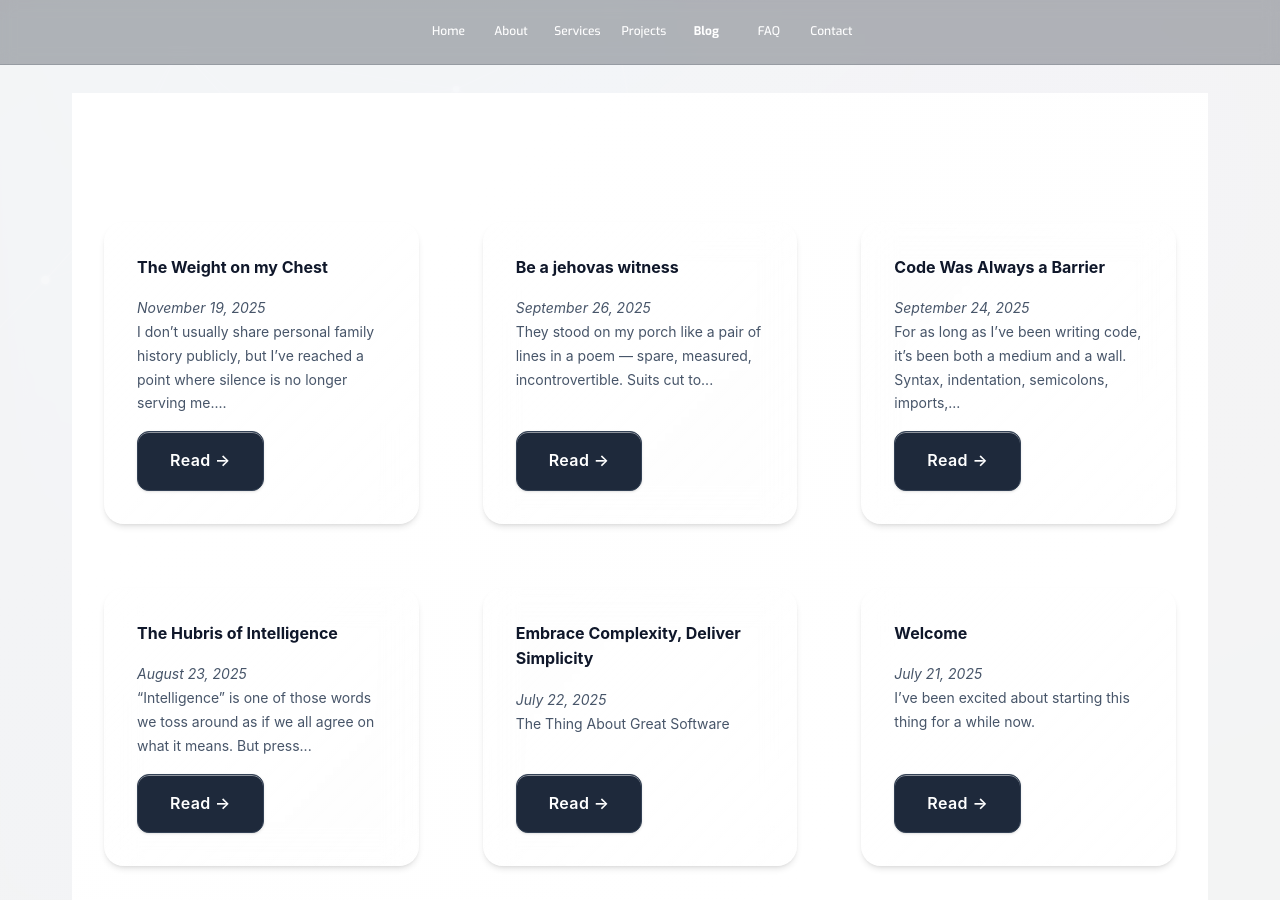
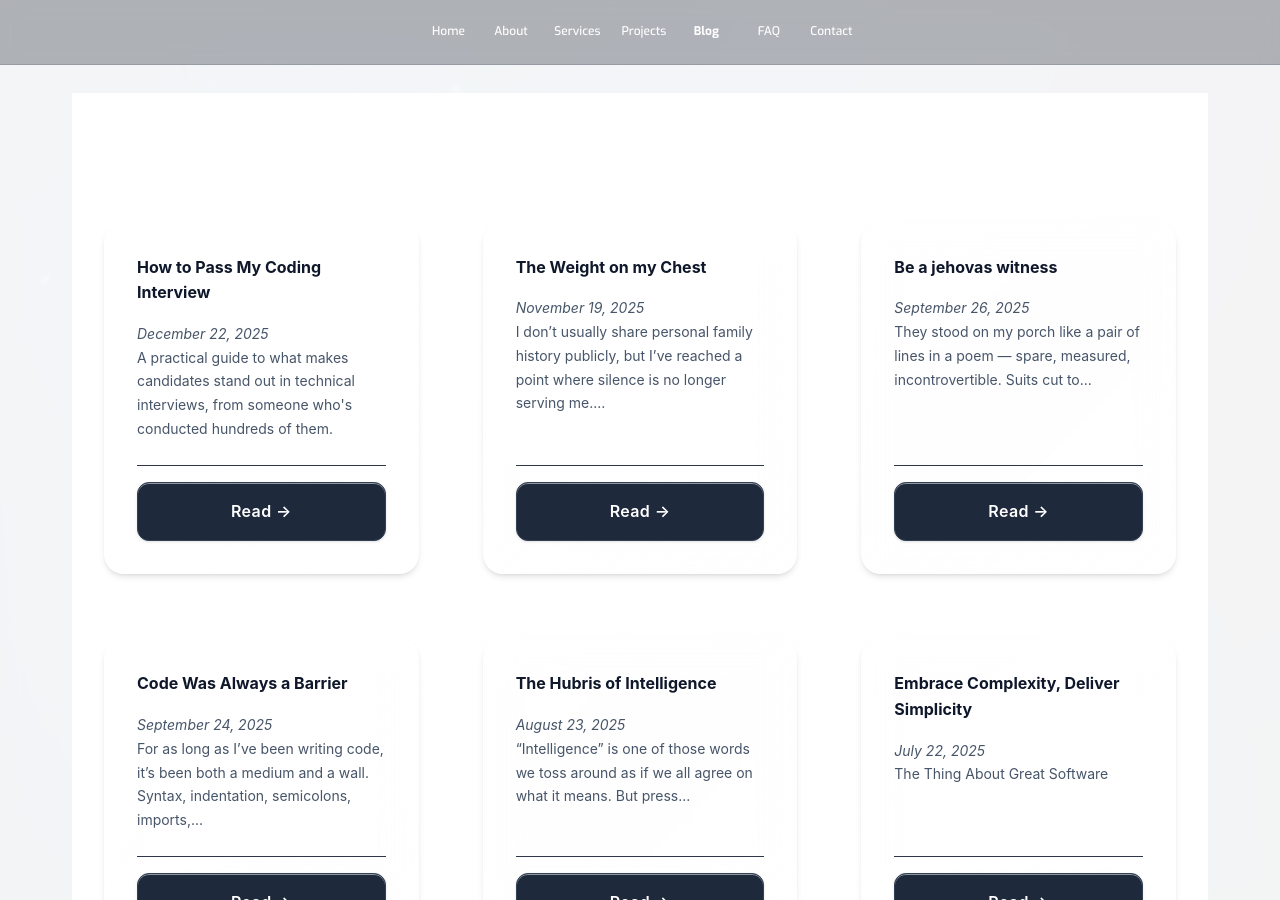
Before and after one commit to egeste/egeste.github.io, a Jekyll site: the page built from blog.md, in a window 1280 px wide and 900 px high, scrolled down 1421 px. Built offline with Jekyll 4.4.1, drawn with Linux system fonts in a browser that asks for light colours; some of the changed lines change nothing that is shown.

Commit message:
How to pass my interview

```diff
--- a/_config.yml
+++ b/_config.yml
@@ -3,6 +3,7 @@
   - jekyll-feed
   - jekyll-sitemap
   - jekyll-seo-tag
+  - jekyll-redirect-from
 
 # ===== SITE CONFIGURATION =====
 title: Steve Regester - Technology Consulting & Engineering Leadership
--- /dev/null
+++ b/_posts/2025-12-23-how-to-pass-my-coding-interview.md
@@ -0,0 +1,151 @@
+---
+layout: post
+title: "How to Pass My Coding Interview"
+subtitle: "What I'm actually looking for when hiring engineers."
+date: 2025-12-23 00:00:00 -0000
+tags: [interviews, engineering, hiring, culture, ai]
+author: Steve
+description: "A practical guide to what makes candidates stand out in technical interviews, from someone who's conducted hundreds of them."
+---
+
+Most coding interviews test for the wrong things.
+
+This post is about what I actually care about when I interview engineers, and why.
+
+## What the Interview Actually Is
+
+At a surface level, my interview usually starts with a programming problem that looks fairly straightforward. Underneath that surface, there are almost always edge cases, tradeoffs, or constraints that complicate things.
+
+That is deliberate.
+
+I am not trying to see whether you can memorize algorithms.
+I am trying to see **how you think about engineering problems**.
+
+You are allowed to use any tools you want. Including AI.
+The only rule is that nothing happens in secret.
+
+Talk to me.
+Think out loud.
+Let me see your process.
+
+## I Am Playing a Role
+
+During the interview, I am usually role-playing a product manager or project manager. I bring you a set of requirements that were dictated from above, often by executive leadership.
+
+Sometimes those requirements contain a gotcha.
+Sometimes they conflict.
+Sometimes they quietly imply something unrealistic.
+
+That is also deliberate.
+
+Part of the exercise is seeing whether you can **manage up**.
+
+Good engineers do not just implement specs.
+They interrogate them.
+They ask clarifying questions.
+They surface risk early.
+They help non-technical stakeholders understand tradeoffs.
+
+If you notice a problem with the requirements, say so.
+If you think something will cause downstream pain, explain why.
+That conversation matters more than the “right” solution.
+
+## Collaboration Matters More Than Brilliance
+
+I am paying close attention to how it feels to work with you.
+
+Are you collaborative?
+Are you curious?
+Are you kind?
+Are you respectful when you disagree?
+
+You would be surprised how often technical interviews accidentally select for confidence theater instead of teamwork. I am actively trying to avoid that.
+
+I care deeply about **authenticity**.
+
+I am not looking for a perfectly polished interview persona.
+I am looking for a real human being I would trust to build things with.
+
+## Getting Stuck Is Fine. Staying Stuck Is Not.
+
+You will probably get stuck at some point.
+That is normal.
+
+What I am watching for is what you do next.
+
+Do you ask for help?
+Do you talk through what you are unsure about?
+Do you try to reason your way forward collaboratively?
+
+One of the biggest red flags for me is pride disguised as independence. Getting stuck is human. Staying stuck because you refuse to ask questions is a problem.
+
+## Ask Good Questions About Us
+
+Toward the end of the interview, I really enjoy it when candidates ask thoughtful questions about the company.
+
+Not generic “what is the culture like” questions.
+Real questions.
+
+Questions that show you care about the same things we care about.
+Questions that signal alignment.
+Questions that suggest you are imagining yourself actually working here.
+
+Great interviews feel like a mutual exploration, not a one-way evaluation.
+
+## You Must Deliver Code
+
+This part is important enough to be blunt about.
+
+At the end of the interview, I need to be convinced that you can actually write code day to day.
+
+I have seen a very common anti-pattern:
+People talk confidently about architecture.
+They describe systems beautifully.
+Then I ask them to write a small amount of code and everything collapses.
+
+You do not need to finish the entire problem.
+You do need to show that you can translate ideas into working logic.
+
+Pseudocode is fine.
+Real code is fine.
+But something concrete needs to exist.
+
+## Using AI Is Allowed. Mastery Is Required.
+
+You are absolutely allowed to use AI tools to generate code during the interview.
+
+In fact, I consider that realistic.
+
+What I am evaluating is **how you use those tools**.
+
+Do you give them good prompts?
+Do you understand the output?
+Do you verify the logic?
+Do you catch mistakes?
+Can you explain why the code does what it does?
+
+Blindly pasting AI output without reviewing it is not a shortcut. It is a liability.
+
+## What a “Great” Interview Looks Like to Me
+
+My definition of a good interview is one where the candidate learns something.
+
+My definition of a great interview is one where **the interviewer learns something**.
+
+That might be a new way of thinking about a problem.
+A perspective I had not considered.
+A question that makes me pause.
+
+If that happens, regardless of outcome, the interview was a success.
+
+## Final Thought
+
+You do not need to perform.
+You do not need to impress me with jargon.
+You do not need to pretend to be someone you are not.
+
+Show me how you think.
+Show me how you collaborate.
+Show me that you can build.
+
+That is it.
--- a/assets/css/professional-homepage.scss
+++ b/assets/css/professional-homepage.scss
@@ -629,6 +629,15 @@
   .achievements-section { @extend .theme-subtle; }
   .contact-section { @extend .theme-dark; }
 
+  /* Full-width buttons in cards */
+  .card-footer {
+    margin-top: var(--space-6);
+
+    .btn {
+      width: 100%;
+    }
+  }
+
   /* Responsive Behavior */
   @media (max-width: 768px) {
     .hero-section {
@@ -643,11 +652,11 @@
     .contact-buttons {
       flex-direction: column;
       align-items: center;
-    }
 
-    .btn {
-      width: 100%;
-      max-width: 300px;
+      .btn {
+        width: 100%;
+        max-width: 300px;
+      }
     }
   }
 }
--- a/blog.md
+++ b/blog.md
@@ -26,7 +26,7 @@
           <em>{{ post.date | date: "%B %d, %Y" }}</em><br>
           {{ post.description | default: post.excerpt | strip_html | truncatewords: 20 }}
         </span>
-        <div style="margin-top: 1rem;">
+        <div class="card-footer">
           <a href="{{ post.url | relative_url }}" class="btn btn-secondary">Read →</a>
         </div>
       </article>
```
